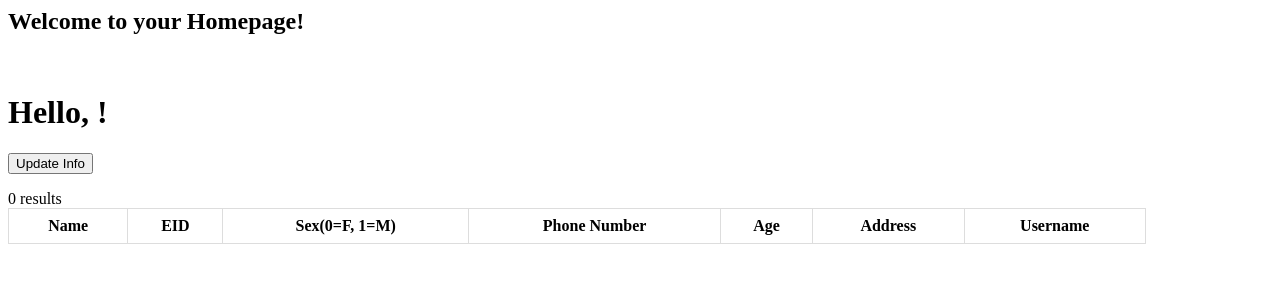
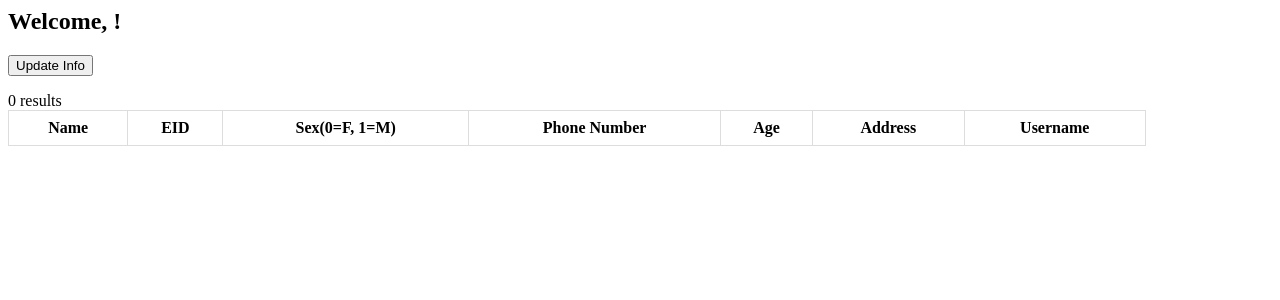
Before and after one commit to candry1/480-hospital-database, a PHP site: page /480-hospital-database/nurse-home.php in a window 1280 px wide. Shown: the top 300 px of the page. Run offline with PHP 8.4, Linux system fonts and the light colour scheme; tables that the repository leaves empty or names only in its code hold one stand-in row (values such as "Sample post"); lists and menus that the app fills with data are empty.

Commit message:
fixed header in nurse's page

```diff
--- a/nurse-home.php
+++ b/nurse-home.php
@@ -2,7 +2,6 @@
 
 <html>
     <head>
-        <title>Nurse Home</title>
         <link rel="stylesheet" href="nurse-home.css">
         <?php
             session_start();
@@ -40,16 +39,19 @@
             }
 
         ?>
+        <?php echo "<title>$nurse_name's Home Page</title>"?>
+
+
     </head>
 
     <div class="nurse-home-page">
         <div class="tab-bar">
-            <h2>Welcome to your Homepage!</h2><br>
+            <?php echo "<h2>Welcome, $nurse_name!</h2>"?>
+
         </div>
 
         <div class="display-options">
             <div class="nurse-display">
-                <?php echo "<h1>Hello, $nurse_name!</h1>"?>
 
                 <form method="POST" action="nurse-home.php">
                     <input type="submit" name="update-info" value="Update Info"/>
```
